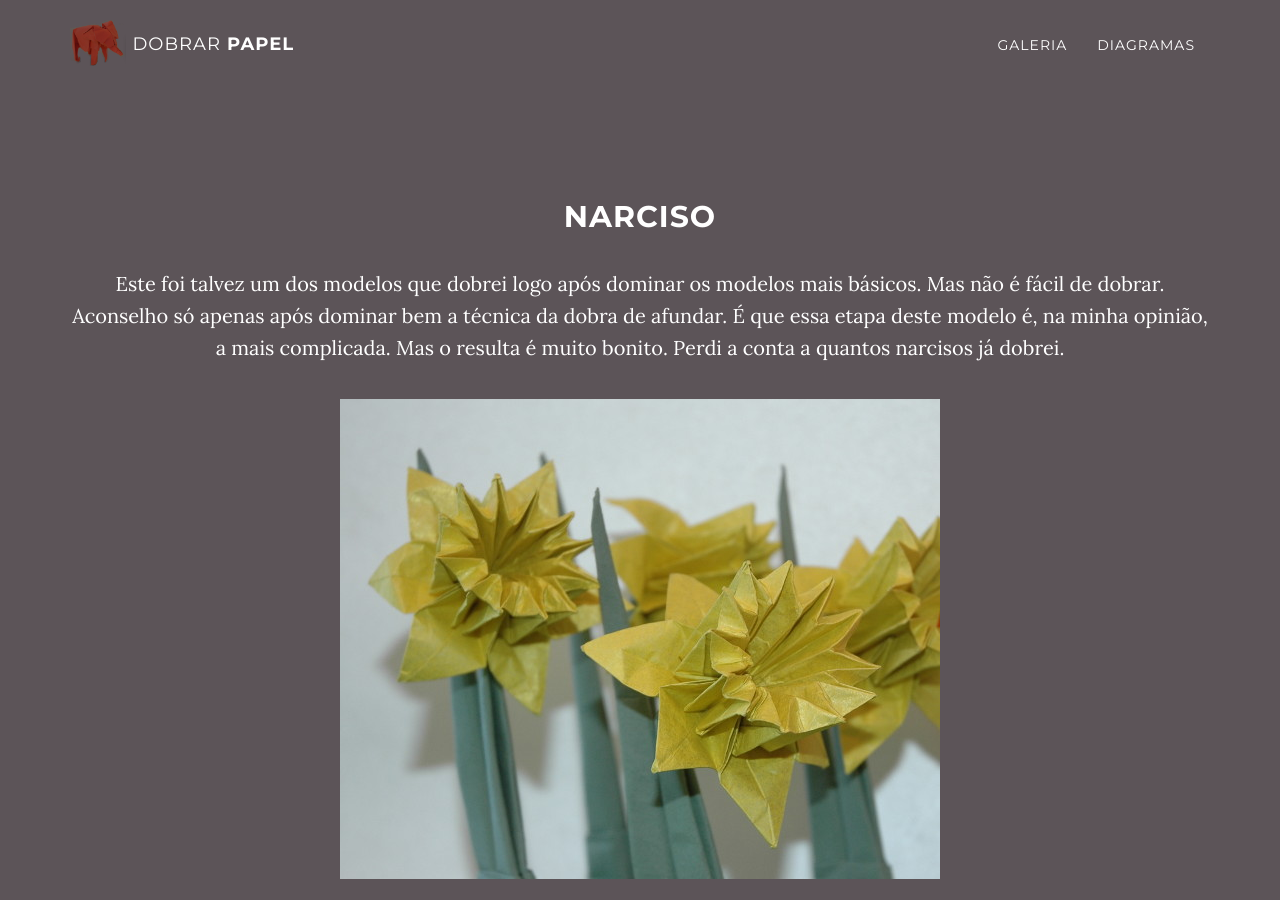
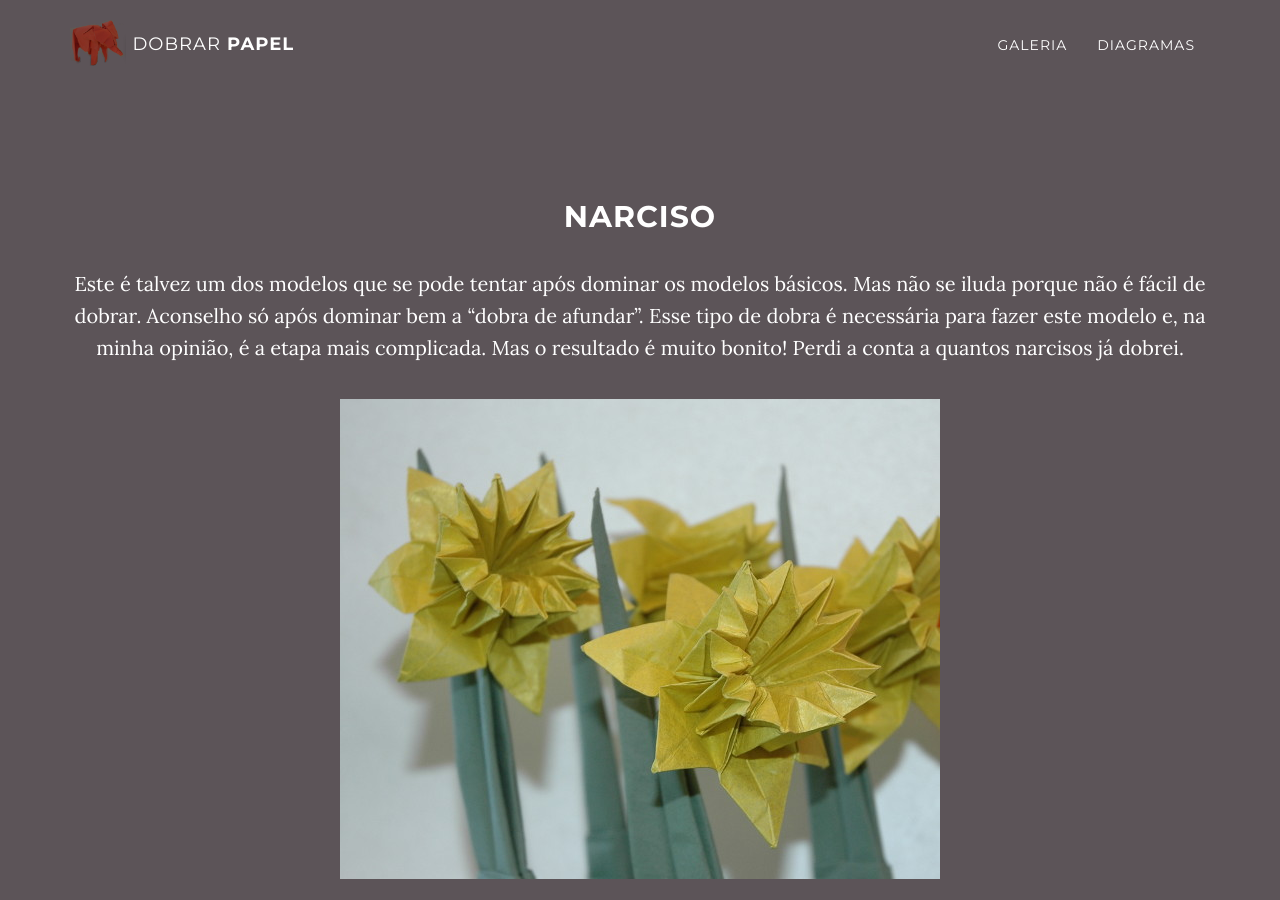
Before and after one commit to pawlo0/dobrarpapel, a Jekyll site: the page built from _posts/2018-03-30-narciso.md, in a window 1280 px wide and 900 px high. Built offline with Jekyll 4.4.1, drawn with Linux system fonts in a browser that asks for light colours; nearby versions of some CDN libraries; library files that are not in the unit come from our copies.

Commit message:
correct text in narcisos post

```diff
--- a/_posts/2018-03-30-narciso.md
+++ b/_posts/2018-03-30-narciso.md
@@ -6,7 +6,7 @@ category: Flores
 youtubeId: 01W7gbtgCc4
 ---
 
-Este foi talvez um dos modelos que dobrei logo após dominar os modelos mais básicos. Mas não é fácil de dobrar. Aconselho só apenas após dominar bem a técnica da dobra de afundar. É que essa etapa deste modelo é, na minha opinião, a mais complicada. Mas o resulta é muito bonito. Perdi a conta a quantos narcisos já dobrei.
+Este é talvez um dos modelos que se pode tentar após dominar os modelos básicos. Mas não se iluda porque não é fácil de dobrar. Aconselho só após dominar bem a "dobra de afundar". Esse tipo de dobra é necessária para fazer este modelo e, na minha opinião, é a etapa mais complicada. Mas o resultado é muito bonito! Perdi a conta a quantos narcisos já dobrei.
 
 ![Narciso](../img/narciso.jpg)
 
```
